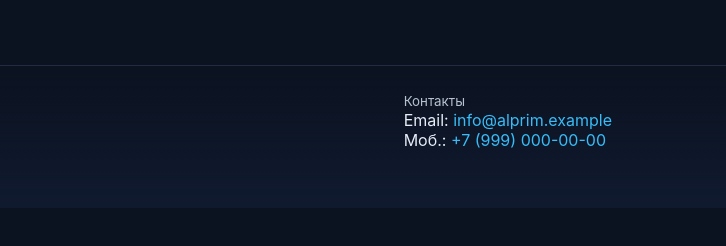
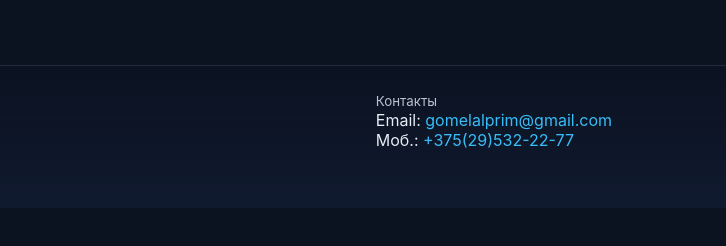
Before and after one commit to Necroom/alprim-site, a plain HTML site: page clients.html in a window 1280 px wide. Shown: the part 442-688 px from the top of the page, 554-1280 px from the left. Drawn offline with Linux system fonts and the light colour scheme.

Commit message:
Update clients.html

```diff
--- a/clients.html
+++ b/clients.html
@@ -46,8 +46,8 @@
       </div>
       <div>
         <div><small class="muted">Контакты</small></div>
-        <div>Email: <a href="mailto:info@alprim.example">info@alprim.example</a></div>
-        <div>Моб.: <a href="tel:+79990000000">+7 (999) 000-00-00</a></div>
+        <div>Email: <a href="mailto:gomelalprim@gmail.com">gomelalprim@gmail.com</a></div>
+        <div>Моб.: <a href="tel:+375(29)532-22-77">+375(29)532-22-77</a></div>
       </div>
     </div>
     <div style="margin-top:14px"><small class="muted">© <span id="year"></span> Alprim. Все права защищены.</small></div>
```
